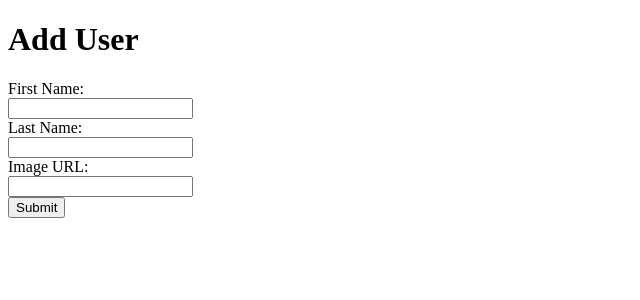
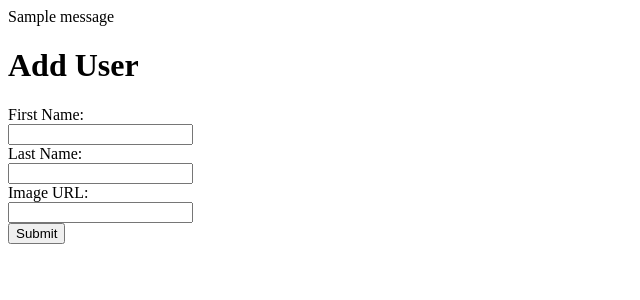
Before and after one commit to KyamranR/SQLAlchemy-blogly-exercise, a Flask app: page /users/new in a window 1280 px wide. Shown: the top 300 px of the page, without its empty margins (0-640 px from the left). Run offline with Flask 3, Linux system fonts and the light colour scheme; tables that the repository leaves empty hold one stand-in row (values such as "Sample post"); one stand-in notice (Sample message) is shown.

Commit message:
updated the base.html to show flash messages

```diff
--- a/templates/base.html
+++ b/templates/base.html
@@ -7,6 +7,14 @@
     <link rel="stylesheet" href="/static/app.css" />
   </head>
   <body>
-    <main>{% block content %} {% endblock %}</main>
+    <main>
+      {% with messages = get_flashed_messages() %} {% if messages %}
+      <div class="flash-messages">
+        {% for message in messages %}
+        <div class="flash-message">{{ message }}</div>
+        {% endfor %}
+      </div>
+      {% endif %} {% endwith %} {% block content %} {% endblock %}
+    </main>
   </body>
 </html>
```
